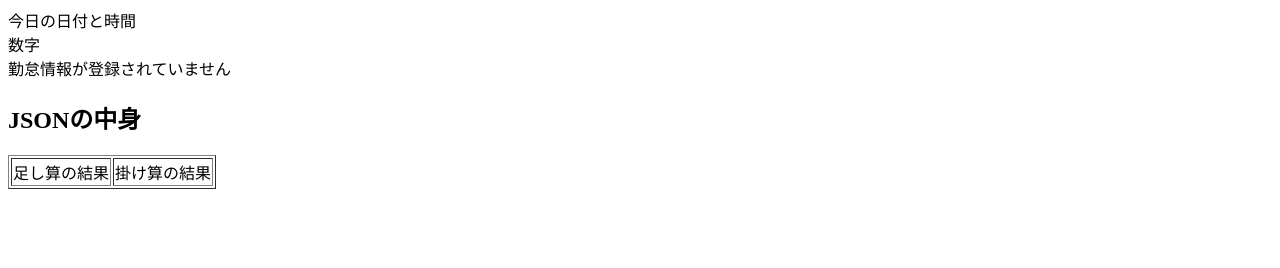
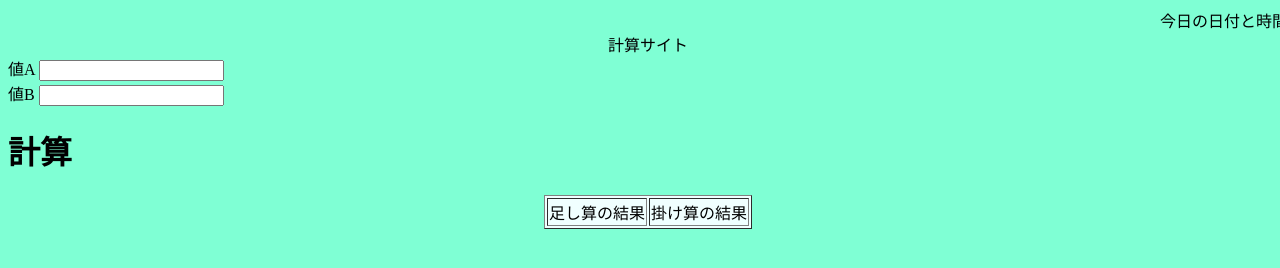
Before and after one commit to hamada456/study8, a website: page index.html in a window 1280 px wide. Drawn offline with Linux system fonts and the light colour scheme; no server answers.

Commit message:
見た目の作成

```diff
--- /dev/null
+++ b/index.css
@@ -0,0 +1,29 @@
+html{
+    background-color: aquamarine;
+  }
+
+  body{
+    width:100%; /*ページ全体の幅は100%と指定*/
+    text-align:left;
+  }
+
+  .companyName{
+    text-align:center;
+  }
+
+  .start{
+    width:100%;
+    text-align:center;
+    display: none;
+  }
+
+  .table{
+    /* display: block; */
+    background-color: azure;
+    margin-left: auto;
+    margin-right: auto;
+  }
+
+  .date{
+    text-align: right;
+  }
--- a/index.html
+++ b/index.html
@@ -2,7 +2,7 @@
 <html>
     <head>
         <meta charset="utf-8">
-        <link rel="stylesheet" href="../study7/public/css/index.css">
+        <link rel="stylesheet" href="../study8/index.css">
         <meta http-equiv="Cache-Control" content="no-cache">
         <title>Index</title>
     </head>
@@ -10,14 +10,30 @@
         <table class="table" border="1">
 
             <div class="date">今日の日付と時間　</div>
-            <div class="companyName">数字</div>
+            <div class="companyName">計算サイト</div>
             <div class="start">勤怠情報が登録されていません</div>
+
+            <div>
+                <label>
+                  値A
+                  <input type="text" id="A">
+                </label>
+            </div>
+
+            <div>
+                <label>
+                  値B
+                  <input type="text" id="B">
+                </label>
+            </div>
+
+            <h1 id = "total">計算</h1>
+
             <!-- <button id="inputBtn">入力する</button> -->
                 <tr>
                     <td id = "addition">足し算の結果</td>
                     <td id = "multiplication">掛け算の結果</td>
                 </tr>
-                <h2 id = "json">JSONの中身</h2>
                 <!-- <tr>
                     <th data-name="0">Aさん</th>
                     <th data-status="0">勤務</th>
--- a/index.js
+++ b/index.js
@@ -1,10 +1,25 @@
 (() => {
+
+    getNum();
 
     getJSON();
 
-    document.getElementById("addition").textContent = testJ.num1;
-    document.getElementById("multiplication").textContent = testJ.num2;
-    document.getElementById("json").textContent = testJ;
+    // document.getElementById("addition").textContent = testJ.num1;
+    // document.getElementById("multiplication").textContent = testJ.num2;
+    // document.getElementById("json").textContent = testJ;
+
+    function getNum() {
+        // XMLHttpRequest オブジェクトを生成する
+        const res = new XMLHttpRequest();
+        // 実際にサーバーへリクエストを送信
+        res.open("GET", "http://localhost:3000/numA/3/numB/5",false);
+        res.send(null);
+        // JSON のデータ数分処理、値を返す
+        res.addEventListener("load", function(){ // loadイベントを登録します。
+            console.log(this.response); // 通信結果を出力します。
+        }, false);
+        testJ = JSON.parse(res.responseText);
+    }
 
     function getJSON() {
         // XMLHttpRequest オブジェクトを生成する
@@ -13,6 +28,9 @@
         req.open("GET", "http://localhost:3000/numA/3/numB/5",false);
         req.send(null);
         // JSON のデータ数分処理、値を返す
+        req.addEventListener("load", function(){ // loadイベントを登録します。
+            console.log(this.response); // 通信結果を出力します。
+        }, false);
         testJ = JSON.parse(req.responseText);
     }
 
```
